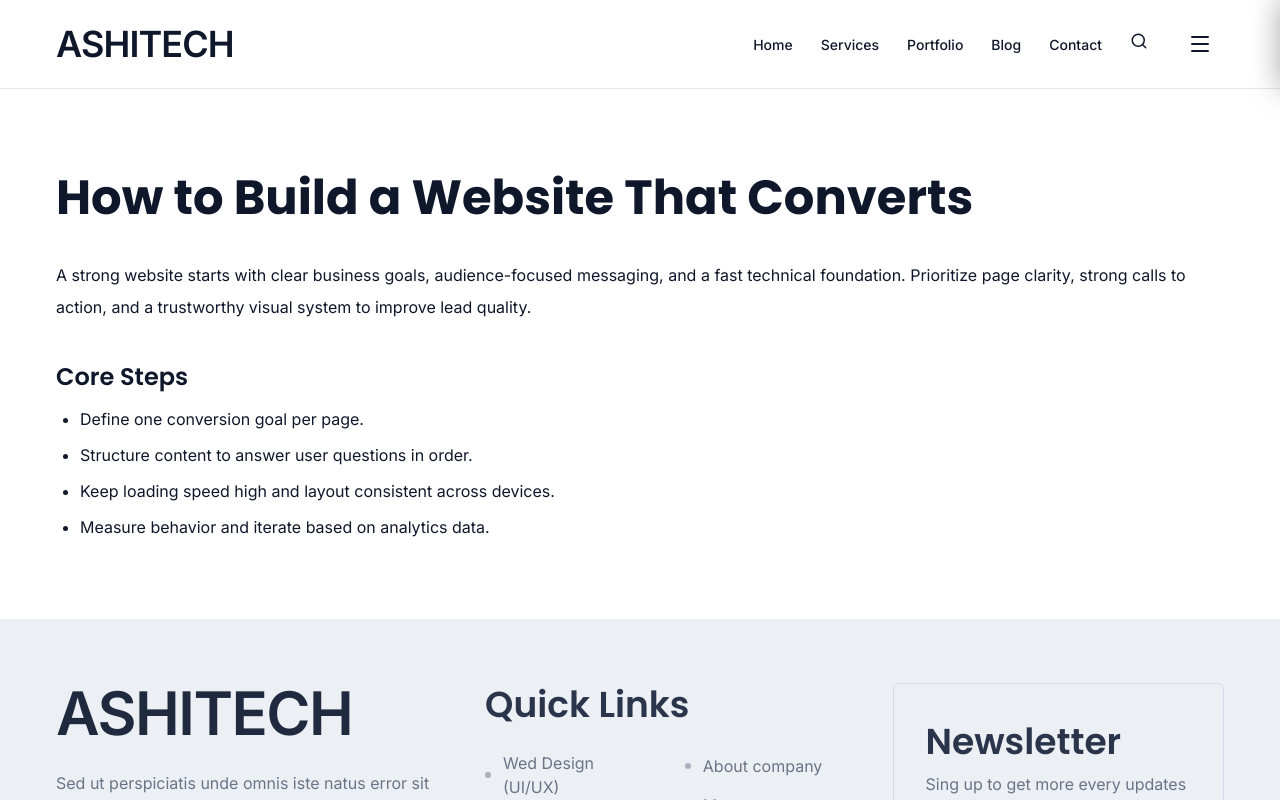
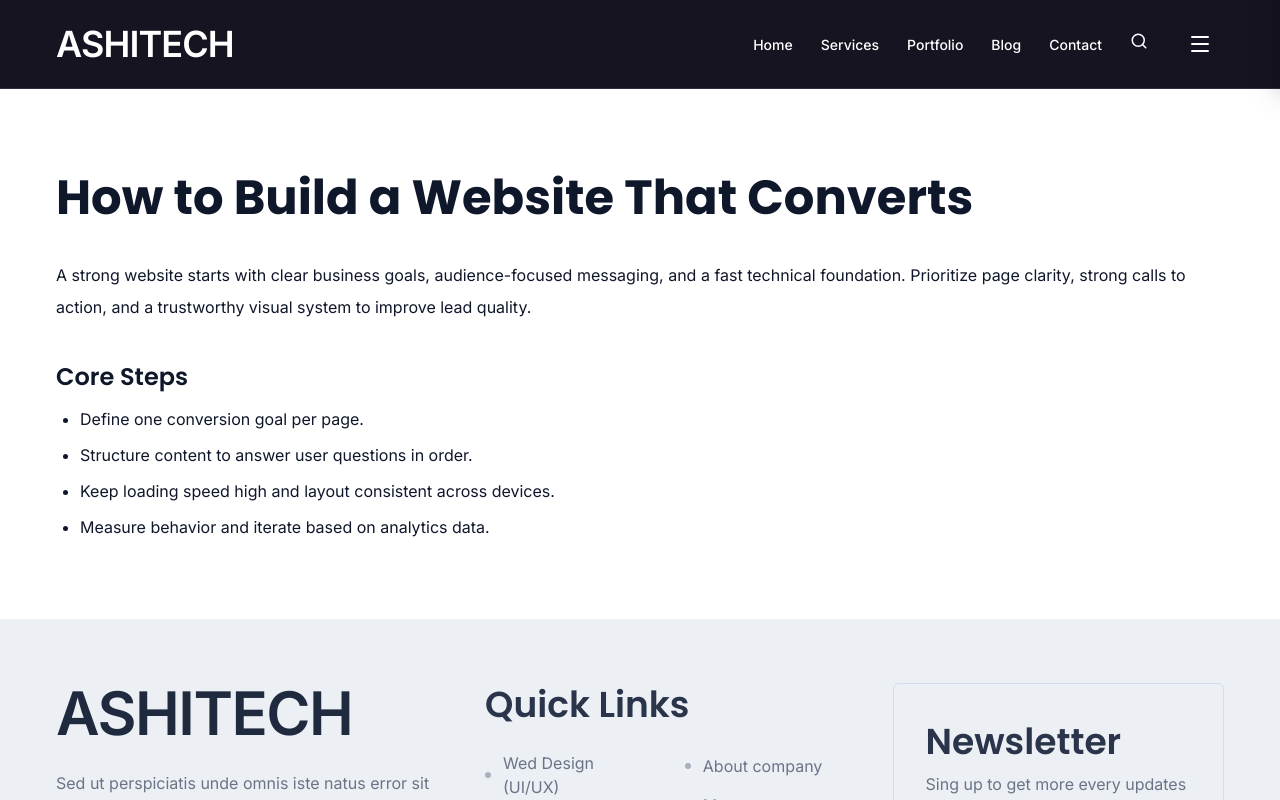
Before and after one commit to AshirafKanny/ASHITECH-CO.WEB, a Next.js app in the folder frontend/: page /blog/how-to-build-a-website in a window 1280 px wide. Shown: the top 800 px of the page. Built offline with nearby package versions, Linux system fonts and the light colour scheme.

Commit message:
feat: enhance Hero and Navbar components with improved styles and animations

```diff
--- a/frontend/components/Hero.tsx
+++ b/frontend/components/Hero.tsx
@@ -9,6 +9,7 @@ export default function Hero() {
       aria-labelledby="hero-heading"
     >
       <div className="hero-blink-overlay pointer-events-none absolute inset-0 z-30" aria-hidden="true" />
+      <div className="pointer-events-none absolute inset-0 bg-[radial-gradient(circle_at_8%_44%,rgba(6,8,18,0.16),rgba(23,20,34,0)_46%)]" aria-hidden="true" />
       <div className="hero-breath-wave hero-breath-wave-one pointer-events-none absolute -left-36 top-10 z-5 h-128 w-lg rounded-full" aria-hidden="true" />
       <div className="hero-breath-wave hero-breath-wave-two pointer-events-none absolute left-[20%] -top-16 z-5 h-104 w-104 rounded-full" aria-hidden="true" />
       <div className="hero-breath-wave hero-breath-wave-three pointer-events-none absolute -right-36 bottom-2 z-5 h-140 w-140 rounded-full" aria-hidden="true" />
--- a/frontend/components/Navbar.tsx
+++ b/frontend/components/Navbar.tsx
@@ -91,10 +91,12 @@ export default function Navbar() {
   }, [isScrollPinned]);
 
   const headerPositionClass = isScrollPinned
-    ? "fixed inset-x-0 top-0 z-40 border-b border-[#E5E7EB] bg-white/95 backdrop-blur"
+    ? isHome
+      ? "fixed inset-x-0 top-0 z-40 border-b border-white/10 bg-[#171422]/95 backdrop-blur"
+      : "fixed inset-x-0 top-0 z-40 border-b border-white/10 bg-[#171422]/95 backdrop-blur"
     : isHome
-      ? "absolute inset-x-0 top-0 z-30 border-b border-[#E5E7EB] bg-white"
-      : "relative border-b border-[#E5E7EB] bg-white";
+      ? "absolute inset-x-0 top-0 z-30 border-b border-white/10"
+      : "relative border-b border-white/10 bg-[#171422]";
 
   const headerMotionClass = `transform transition-transform duration-200 ease-out`;
 
@@ -106,14 +108,15 @@ export default function Navbar() {
       <nav className="site-container flex items-center justify-between py-5" aria-label="Main navigation">
         <Link
           href="/"
-          className="text-3xl font-extrabold tracking-tight text-[#0F172A] sm:text-4xl"
+          className="text-3xl font-extrabold tracking-tight text-white sm:text-4xl"
+          style={{ color: "#ffffff" }}
         >
           ASHITECH
         </Link>
 
         <button
           type="button"
-          className="rounded-md p-3 text-[#0F172A] md:hidden"
+          className="rounded-md p-3 text-white md:hidden"
           aria-label="Toggle navigation menu"
           aria-expanded={isMobileNavOpen}
           onClick={() => setIsMobileNavOpen((value) => !value)}
@@ -126,7 +129,8 @@ export default function Navbar() {
             <li key={item.href}>
               <Link
                 href={item.href}
-                className="text-sm font-medium text-[#0F172A] transition-colors hover:text-[#F97316]"
+                className="text-sm font-medium text-white transition-colors hover:text-[#F97316]"
+                style={{ color: "#ffffff" }}
               >
                 {item.name}
               </Link>
@@ -136,7 +140,8 @@ export default function Navbar() {
             <button
               type="button"
               aria-label="Search"
-              className="text-[#0F172A] hover:text-[#012166]"
+              className="text-white hover:text-[#F97316]"
+              style={{ color: "#ffffff" }}
             >
               <Search size={18} aria-hidden="true" />
             </button>
@@ -146,7 +151,8 @@ export default function Navbar() {
               type="button"
               aria-label="Toggle site menu"
               aria-expanded={isDesktopMenuOpen}
-              className="rounded-md p-3 text-[#0F172A] transition-colors hover:text-[#F97316]"
+              className="rounded-md p-3 text-white transition-colors hover:text-[#F97316]"
+              style={{ color: "#ffffff" }}
               onClick={() => setIsDesktopMenuOpen((value) => !value)}
             >
               {isDesktopMenuOpen ? <X size={24} aria-hidden="true" /> : <Menu size={24} aria-hidden="true" />}
@@ -156,13 +162,13 @@ export default function Navbar() {
       </nav>
 
       {isMobileNavOpen ? (
-        <div className="border-t border-[#E5E7EB] bg-white md:hidden">
-          <ul className="site-container grid gap-4 py-4 text-[#0F172A]">
+        <div className="border-t border-white/20 bg-[#171422] md:hidden">
+          <ul className="site-container grid gap-4 py-4 text-white">
             {navItems.map((item) => (
               <li key={item.href}>
                 <Link
                   href={item.href}
-                  className="block text-sm font-medium text-[#0F172A]"
+                  className="block text-sm font-medium text-white"
                   onClick={() => setIsMobileNavOpen(false)}
                 >
                   {item.name}
@@ -172,7 +178,7 @@ export default function Navbar() {
             <li>
               <Link
                 href="/contact"
-                className="inline-flex w-fit rounded-full border border-[#0F172A] px-5 py-2 text-sm font-semibold text-[#0F172A]"
+                className="inline-flex w-fit rounded-full border border-white px-5 py-2 text-sm font-semibold text-white"
               >
                 Get A Quote
               </Link>
--- a/frontend/styles/globals.css
+++ b/frontend/styles/globals.css
@@ -88,20 +88,20 @@ a {
 @keyframes hero-breath-pulse {
   0%,
   100% {
-    transform: scale(0.82);
-    opacity: 0.62;
+    transform: scale(0.8);
+    opacity: 0.72;
     filter: blur(1px);
   }
   50% {
-    transform: scale(1.2);
-    opacity: 0.9;
+    transform: scale(1.22);
+    opacity: 1;
     filter: blur(0px);
   }
 }
 
 .hero-breath-wave {
-  background: radial-gradient(circle, rgba(4, 6, 14, 0.9) 0%, rgba(5, 7, 16, 0.62) 45%, rgba(7, 10, 20, 0.22) 68%, rgba(7, 10, 20, 0) 84%);
-  box-shadow: 0 0 0 1px rgba(10, 14, 28, 0.36), 0 0 48px rgba(6, 8, 18, 0.32);
+  background: radial-gradient(circle, rgba(6, 9, 20, 0.94) 0%, rgba(7, 10, 22, 0.72) 44%, rgba(9, 13, 28, 0.34) 70%, rgba(7, 10, 20, 0) 86%);
+  box-shadow: 0 0 0 1px rgba(18, 24, 42, 0.44), 0 0 56px rgba(8, 12, 26, 0.38);
   transform-origin: center;
   will-change: transform, opacity, filter;
 }
```
